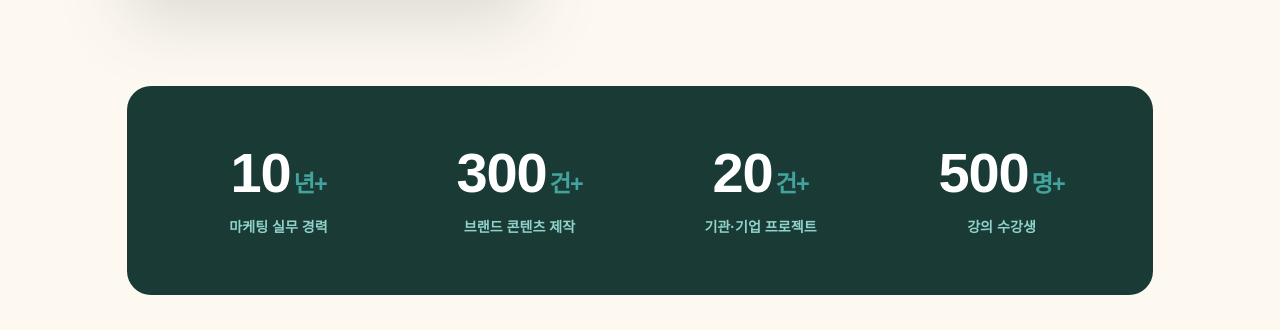
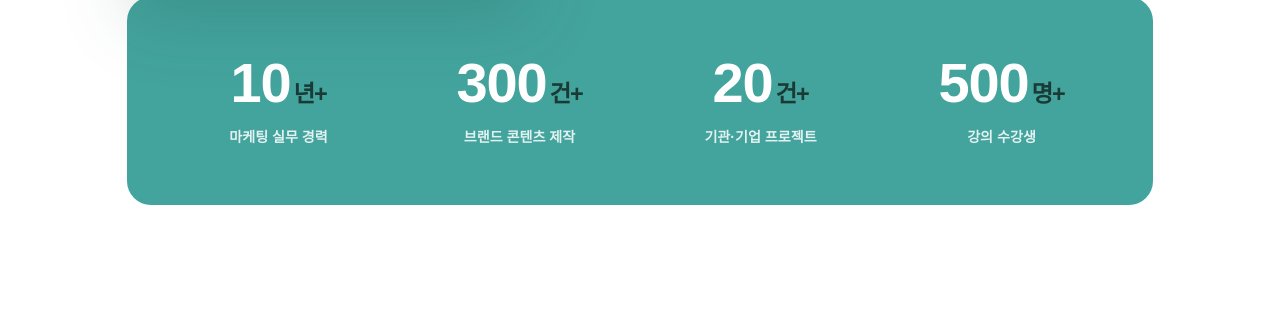
Before and after one commit to leejiwon0130/homepage, a website: page public/index.html in a window 1280 px wide. Shown: the part 1753-2083 px from the top of the page. Drawn offline with Linux system fonts and the light colour scheme; no server answers; a web font is replaced by a local one.

Commit message:
Restyle About stats box to brand teal on white section background
Switch the About section to a white background, drop the stats box
down to sit flush against the founder photo instead of floating below
it with a large gap, and recolor the box to the brand teal (#43a49d)
instead of the dark deep-teal variant.

```diff
--- a/public/index.html
+++ b/public/index.html
@@ -89,7 +89,7 @@
   .hero-scroll .label { font-size:12px; letter-spacing:0.18em; text-transform:uppercase; }
 
   /* ============ ABOUT ============ */
-  .about { background:var(--cream); padding:clamp(86px,10vw,150px) 0; position:relative; overflow:hidden; }
+  .about { background:#fff; padding:clamp(86px,10vw,150px) 0; position:relative; overflow:hidden; }
   .about-watermark { position:absolute; top:64px; right:-1.5%; font-family:'Gmarket Sans',sans-serif; font-weight:700; font-size:clamp(120px,17vw,250px); line-height:0.8; color:rgba(26,58,53,0.05); letter-spacing:-0.04em; pointer-events:none; user-select:none; z-index:0; }
   .about-inner { position:relative; z-index:1; }
   /* 좌우 균형: 섹션 헤더를 중앙 정렬로 (기존 왼쪽 치우침 수정) */
@@ -119,11 +119,11 @@
   .founder-list .bullet { flex:none; width:7px; height:7px; border-radius:50%; background:rgba(67,164,157,0.45); margin-top:9px; }
   .founder-list li.lead .bullet { background:var(--brand); }
 
-  .stats { margin-top:clamp(60px,7vw,92px); background:var(--brand-deep); border-radius:24px; padding:clamp(40px,4.6vw,60px) clamp(26px,4vw,56px); display:grid; grid-template-columns:repeat(4,1fr); gap:clamp(26px,4vw,40px); }
+  .stats { margin-top:0; background:var(--brand); border-radius:24px; padding:clamp(40px,4.6vw,60px) clamp(26px,4vw,56px); display:grid; grid-template-columns:repeat(4,1fr); gap:clamp(26px,4vw,40px); }
   .stat { text-align:center; }
   .stat .num { font-family:'Gmarket Sans',sans-serif; font-weight:700; font-size:clamp(38px,4.4vw,56px); line-height:1; color:#fff; letter-spacing:-0.02em; }
-  .stat .num .suffix { font-size:0.42em; font-weight:700; margin-left:3px; color:var(--brand); }
-  .stat .label { margin:15px 0 0; font-size:clamp(13px,1.1vw,15px); font-weight:600; color:#8fd3cb; }
+  .stat .num .suffix { font-size:0.42em; font-weight:700; margin-left:3px; color:var(--brand-deep); }
+  .stat .label { margin:15px 0 0; font-size:clamp(13px,1.1vw,15px); font-weight:600; color:rgba(255,255,255,0.85); }
 
   /* ============ CLIENTS 마퀴 (함께한 기관) ============ */
   .clients { background:var(--cream); padding:0 0 clamp(70px,8vw,110px); overflow:hidden; }
```
